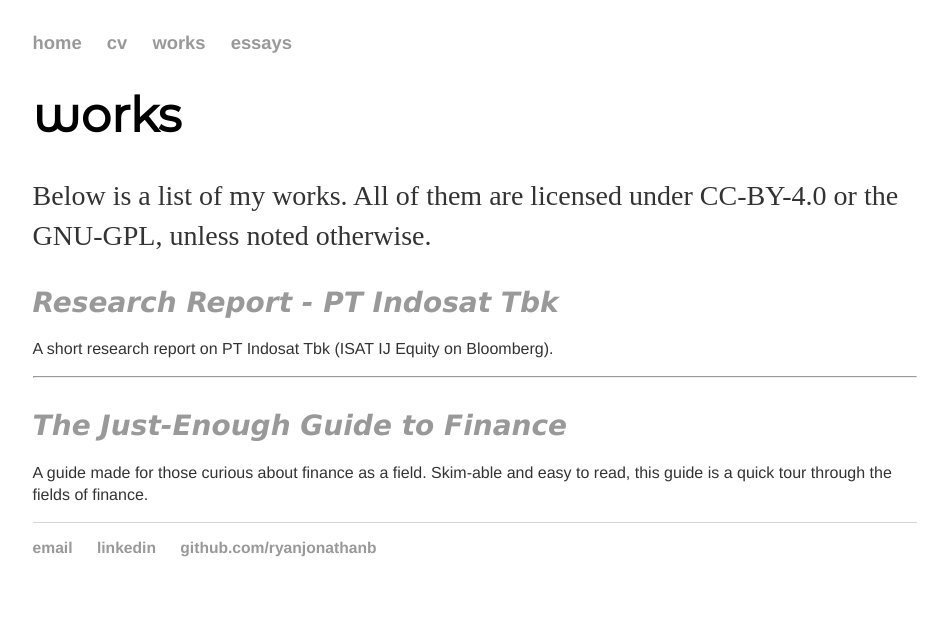
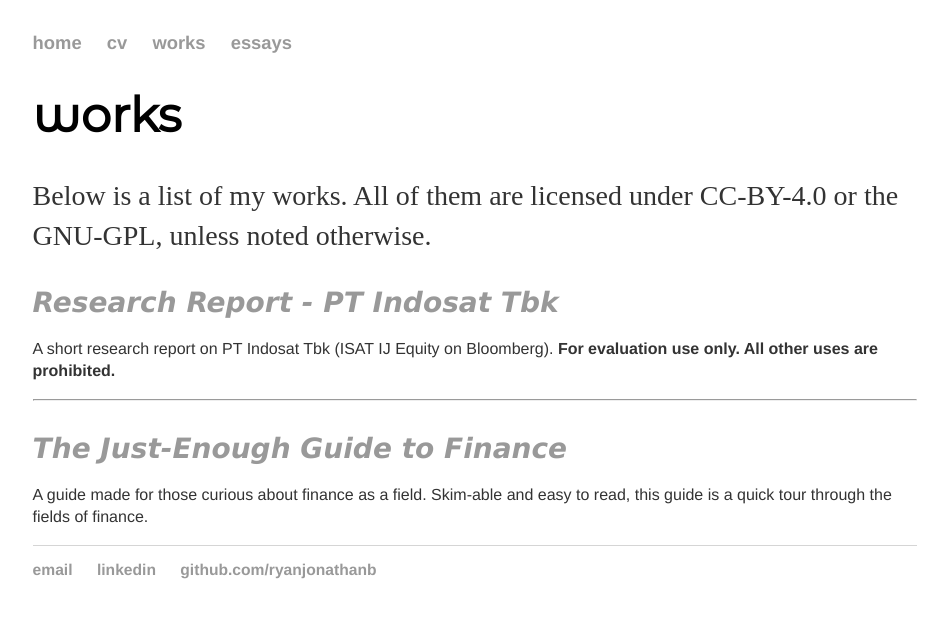
Before and after one commit to ryanjonathanb/ryanjonathanb.github.io, a Jekyll site: the page built from works/index.html, in a window 1280 px wide. Shown: the top 618 px of the page, without its empty margins (165-1113 px from the left). Built offline with Jekyll 4.4.1, drawn with Linux system fonts in a browser that asks for light colours; some web fonts are replaced.

Commit message:
Update index.html

```diff
--- a/works/index.html
+++ b/works/index.html
@@ -21,7 +21,7 @@
 <h1>works</h1>
 <p>Below is a list of my works. All of them are licensed under CC-BY-4.0 or the GNU-GPL, unless noted otherwise.</p>
 <p class="workname"><a href="http://ryanjonathanb.com/works/ISAT_valuation_sample.pdf">Research Report - PT Indosat Tbk</a></p>
-<p class="workdesc">A short research report on PT Indosat Tbk (ISAT IJ Equity on Bloomberg).</p>
+<p class="workdesc">A short research report on PT Indosat Tbk (ISAT IJ Equity on Bloomberg). <strong>For evaluation use only. All other uses are prohibited.</strong></p>
 <hr/>
 <p class="workname"><a href="http://ryanjonathanb.com/works/the-just-enough-guide-to-finance.html">The Just-Enough Guide to Finance</a></p>
 <p class="workdesc">A guide made for those curious about finance as a field. Skim-able and easy to read, this guide is a quick tour through the fields of finance.</p>
```
